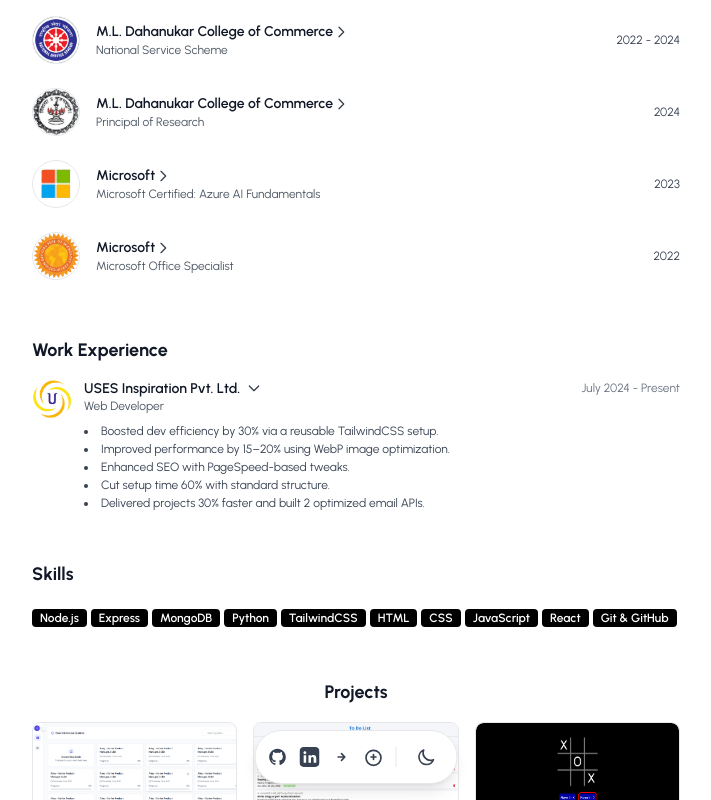
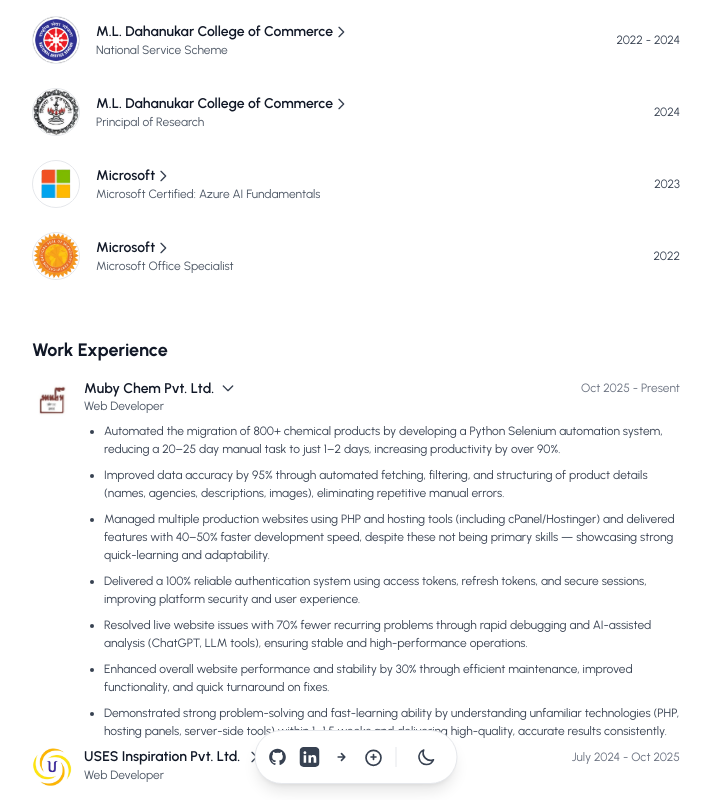
Before and after one commit to aletishiva218/shivaaleti, a React (Create React App) app: page / in a window 1280 px wide. Both pictures are taken after a click on the element 640 px from the left and 1148 px from the top of the page. Shown: the part 748-1548 px from the top of the page, without its empty margins (284-995 px from the left). Built offline with nearby package versions, Linux system fonts and the light colour scheme; no server answers.

Commit message:
added experience

```diff
--- a/src/components/features/Experience.jsx
+++ b/src/components/features/Experience.jsx
@@ -1,76 +1,152 @@
-import React, { useState, useRef, useEffect } from 'react';
-import useslogo from '../../assets/images/uses.webp';
-import ScrollBlur from '../ui/ScrollBlur';
+import React, { useState, useRef, useEffect } from "react";
+import useslogo from "../../assets/images/uses.webp";
+import mubyChemlogo from "../../assets/images/mubychem.webp";
+import ScrollBlur from "../ui/ScrollBlur";
 
 /**
  * Work Experience section with expandable content, chevron arrow, and smooth transition
  */
 const Experience = () => {
-  const [isOpen, setIsOpen] = useState(false);
-  const contentRef = useRef(null);
-  const [maxHeight, setMaxHeight] = useState('0px');
+  const [isOpen, setIsOpen] = useState([false, false]); // state per item
+  const [maxHeight, setMaxHeight] = useState(["0px", "0px"]); // maxHeight per item
+  const contentRefs = [useRef(null), useRef(null)]; // refs per item
+
+  const toggleItem = (index) => {
+    setIsOpen((prev) => {
+      const newState = [...prev];
+      newState[index] = !newState[index];
+      return newState;
+    });
+  };
 
   useEffect(() => {
-    if (isOpen && contentRef.current) {
-      setMaxHeight(contentRef.current.scrollHeight + 'px');
+    isOpen.forEach((open, index) => {
+      if (open && contentRefs[index].current) {
+        setMaxHeight((prev) => {
+          const updated = [...prev];
+          updated[index] = contentRefs[index].current.scrollHeight + "px";
+          return updated;
+        });
       } else {
-      setMaxHeight('0px');
+        setMaxHeight((prev) => {
+          const updated = [...prev];
+          updated[index] = "0px";
+          return updated;
+        });
       }
+    });
   }, [isOpen]);
+
+  const experienceData = [
+    {
+      logo: mubyChemlogo,
+      company: "Muby Chem Pvt. Ltd.",
+      role: "Web Developer",
+      period: "Oct 2025 - Present",
+      tasks: [
+        "Automated the migration of 800+ chemical products by developing a Python Selenium automation system, reducing a 20–25 day manual task to just 1–2 days, increasing productivity by over 90%.",
+        "Improved data accuracy by 95% through automated fetching, filtering, and structuring of product details (names, agencies, descriptions, images), eliminating repetitive manual errors.",
+        "Managed multiple production websites using PHP and hosting tools (including cPanel/Hostinger) and delivered features with 40–50% faster development speed, despite these not being primary skills — showcasing strong quick-learning and adaptability.",
+        "Delivered a 100% reliable authentication system using access tokens, refresh tokens, and secure sessions, improving platform security and user experience.",
+        "Resolved live website issues with 70% fewer recurring problems through rapid debugging and AI-assisted analysis (ChatGPT, LLM tools), ensuring stable and high-performance operations.",
+        "Enhanced overall website performance and stability by 30% through efficient maintenance, improved functionality, and quick turnaround on fixes.",
+        "Demonstrated strong problem-solving and fast-learning ability by understanding unfamiliar technologies (PHP, hosting panels, server-side tools) within 1–1.5 weeks and delivering high-quality, accurate results consistently.",
+      ],
+    },
+    {
+      logo: useslogo,
+      company: "USES Inspiration Pvt. Ltd.",
+      role: "Web Developer",
+      period: "July 2024 - Oct 2025",
+      tasks: [
+        "Improved development efficiency by 30% by creating a reusable TailwindCSS setup and standardizing project structure, reducing setup time by 60%.",
+        "Boosted website performance by 15% on desktop and 20% on mobile through WebP optimization and PageSpeed Insights improvements, achieving faster load times and better SEO.",
+        "Delivered projects 30% faster by implementing efficient workflows, prioritization, and strong time-management practices.",
+        "Customization of WordPress themes/plugins with consistent responsive behavior across devices and measurable improvements in page load stability, caching, and SEO.",
+        "Implementation and deployment of email API services for reliable, high-performance message delivery in frontend applications.",
+      ],
+    },
+  ];
 
   return (
     <section id="experience" className="py-6 bg-white dark:bg-gray-900">
       <div className="max-w-2xl mx-auto px-3">
-        <h2 className="text-lg font-bold text-gray-900 dark:text-white mb-4 text-left">Work Experience</h2>
-        <ScrollBlur>
-          <div className="flex sm:flex-row sm:items-start rounded-lg mt-2 cursor-pointer" onClick={() => setIsOpen((open) => !open)} aria-expanded={isOpen}
-              aria-controls="exp-content">
+        <h2 className="text-lg font-bold text-gray-900 dark:text-white mb-4 text-left">
+          Work Experience
+        </h2>
+
+        {experienceData.map((exp, index) => (
+          <ScrollBlur key={index}>
+            <div
+              className="flex sm:flex-row sm:items-start rounded-lg mt-2 cursor-pointer"
+              onClick={() => toggleItem(index)}
+              aria-expanded={isOpen[index]}
+              aria-controls={`exp-content-${index}`}
+            >
               {/* Logo */}
               <div className="flex-shrink-0 mr-3">
-            <img src={useslogo} alt="USES Inspiration Pvt. Ltd." className="w-10 h-10 rounded-full bg-white" />
+                <img
+                  src={exp.logo}
+                  alt={exp.company}
+                  className="w-10 h-10 rounded-full bg-white"
+                />
               </div>
+
               {/* Content */}
               <div className="flex-1 min-w-0">
-            {/* Company Row (clickable) */}
+                {/* Company Row */}
                 <div className="w-full flex items-center justify-between focus:outline-none cursor-pointer group">
                   <div className="flex items-center gap-1 text-left">
-                <span className="font-semibold text-gray-900 dark:text-white text-sm leading-tight">USES Inspiration Pvt. Ltd.</span>
+                    <span className="font-semibold text-gray-900 dark:text-white text-sm leading-tight">
+                      {exp.company}
+                    </span>
                     {/* Chevron Arrow */}
                     <svg
-                  className={`w-4 h-4 ml-0.5 transition-transform duration-200 ${isOpen ? 'rotate-90' : 'rotate-0'}`}
+                      className={`w-4 h-4 ml-0.5 transition-transform duration-200 ${
+                        isOpen[index] ? "rotate-90" : "rotate-0"
+                      }`}
                       fill="none"
                       stroke="currentColor"
                       viewBox="0 0 24 24"
                       xmlns="http://www.w3.org/2000/svg"
                     >
-                  <path strokeLinecap="round" strokeLinejoin="round" strokeWidth={2} d="M9 5l7 7-7 7" />
+                      <path
+                        strokeLinecap="round"
+                        strokeLinejoin="round"
+                        strokeWidth={2}
+                        d="M9 5l7 7-7 7"
+                      />
                     </svg>
                   </div>
                   <div className="text-xs text-gray-500 dark:text-gray-400 sm:text-right min-w-[110px]">
-                July 2024 - Present
+                    {exp.period}
                   </div>
                 </div>
+
                 <div className="text-xs text-gray-600 dark:text-gray-300 leading-tight mt-0.5 mb-1">
-              Web Developer
+                  {exp.role}
                 </div>
-            {/* Expandable Content with transition */}
+
+                {/* Expandable Content */}
                 <div
-              id="exp-content"
-              ref={contentRef}
-              style={{ maxHeight, opacity: isOpen ? 1 : 0 }}
-              className={`transition-all duration-300 ease-in-out overflow-hidden mt-2 text-xs text-gray-700 dark:text-gray-300 leading-normal`}
+                  id={`exp-content-${index}`}
+                  ref={contentRefs[index]}
+                  style={{
+                    maxHeight: maxHeight[index],
+                    opacity: isOpen[index] ? 1 : 0,
+                  }}
+                  className="transition-all duration-300 ease-in-out overflow-hidden mt-2 text-xs text-gray-700 dark:text-gray-300 leading-normal"
                 >
-              <ul className="list-disc list-inside">
-                <li>Boosted dev efficiency by 30% via a reusable TailwindCSS setup.</li>
-                <li>Improved performance by 15–20% using WebP image optimization.</li>
-                <li>Enhanced SEO with PageSpeed-based tweaks.</li>
-                <li>Cut setup time 60% with standard structure.</li>
-                <li>Delivered projects 30% faster and built 2 optimized email APIs.</li>
+                  <ul className="list-disc list-outside ml-5 space-y-2">
+                    {exp.tasks.map((task, i) => (
+                      <li key={i}>{task}</li>
+                    ))}
                   </ul>
                 </div>
               </div>
             </div>
           </ScrollBlur>
+        ))}
       </div>
     </section>
   );
```
Also changed, not shown: src/assets/images/mubychem.webp (added). Lines whose indentation alone changed are shown as unchanged.
